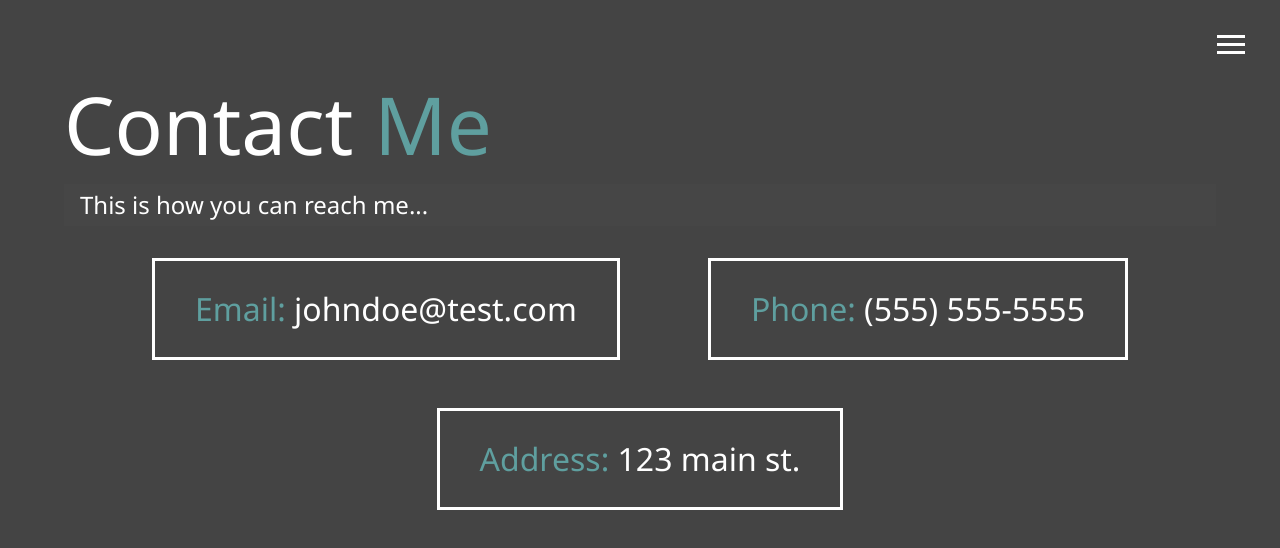
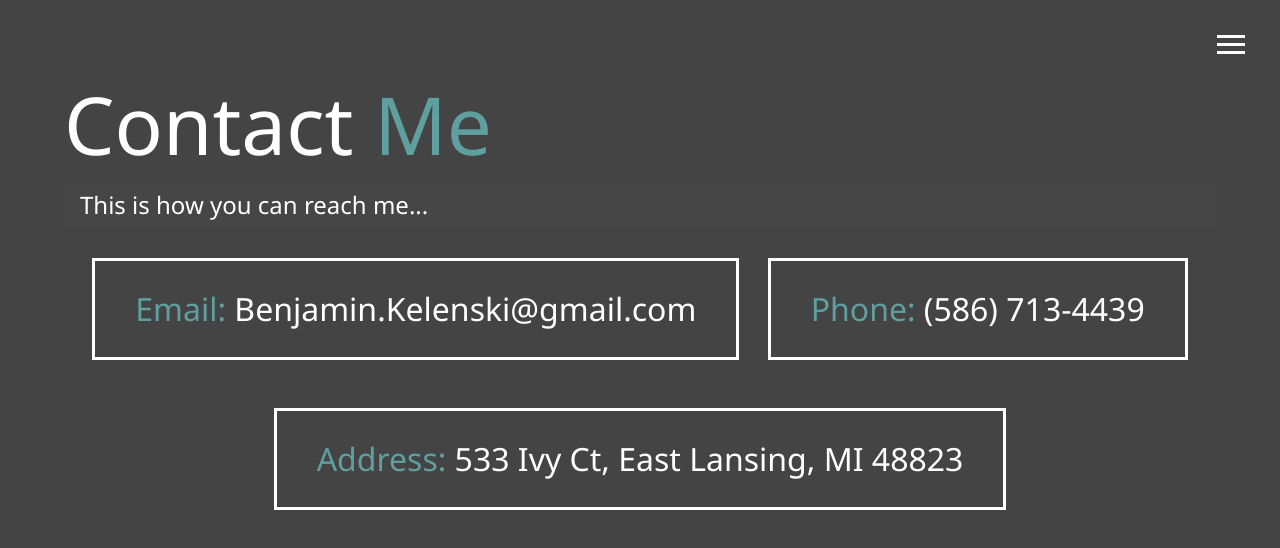
Before and after one commit to BenKelenski/modern_portfolio, a website: page dist/contact.html in a window 1280 px wide. Drawn offline with Linux system fonts and the light colour scheme.

Commit message:
updated personal info

```diff
--- a/dist/contact.html
+++ b/dist/contact.html
@@ -58,15 +58,15 @@
     <div class="boxes">
       <div>
         <span class="text-secondary">Email: </span>
-        johndoe@test.com
+        Benjamin.Kelenski@gmail.com
       </div>
       <div>
         <span class="text-secondary">Phone: </span>
-        (555) 555-5555
+        (586) 713-4439
       </div>
       <div>
         <span class="text-secondary">Address: </span>
-        123 main st.
+        533 Ivy Ct, East Lansing, MI 48823
       </div>
     </div>
   </main>
```
